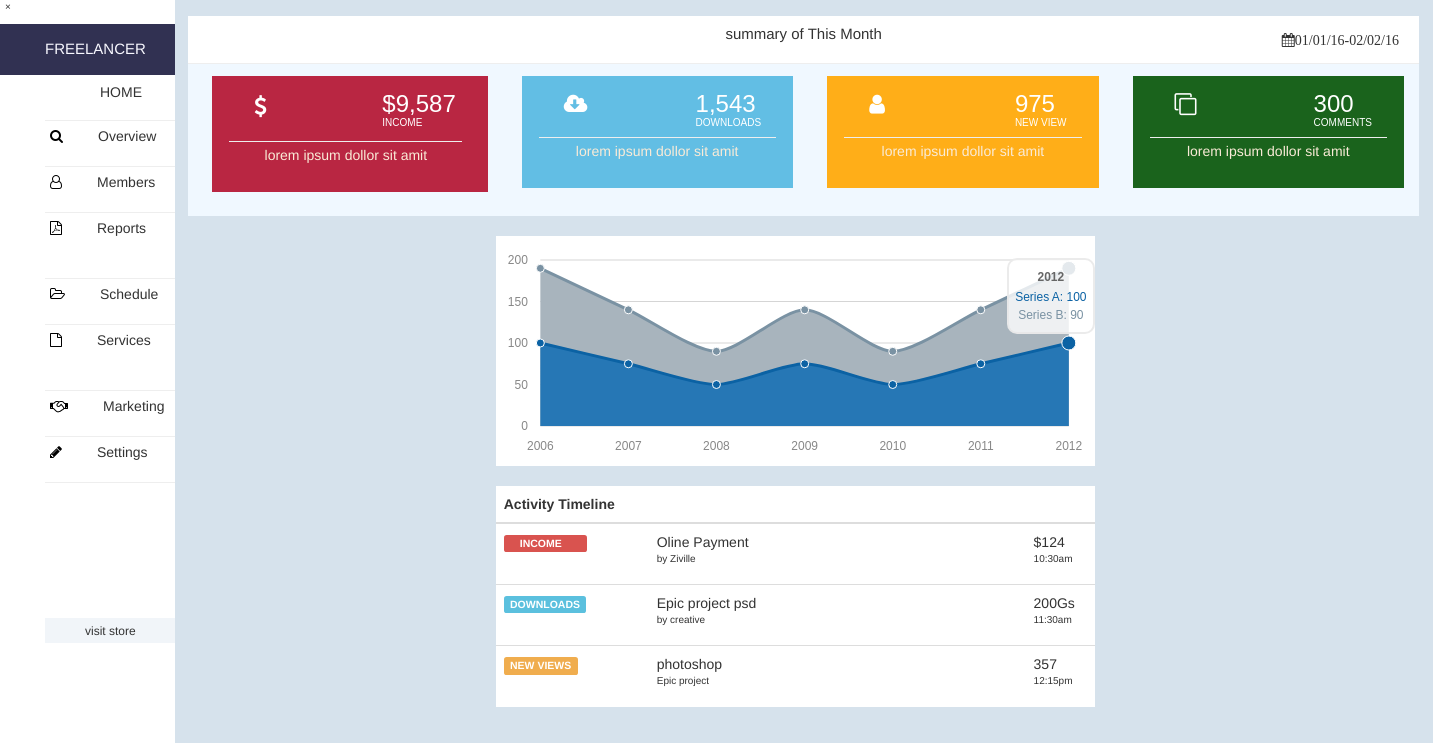
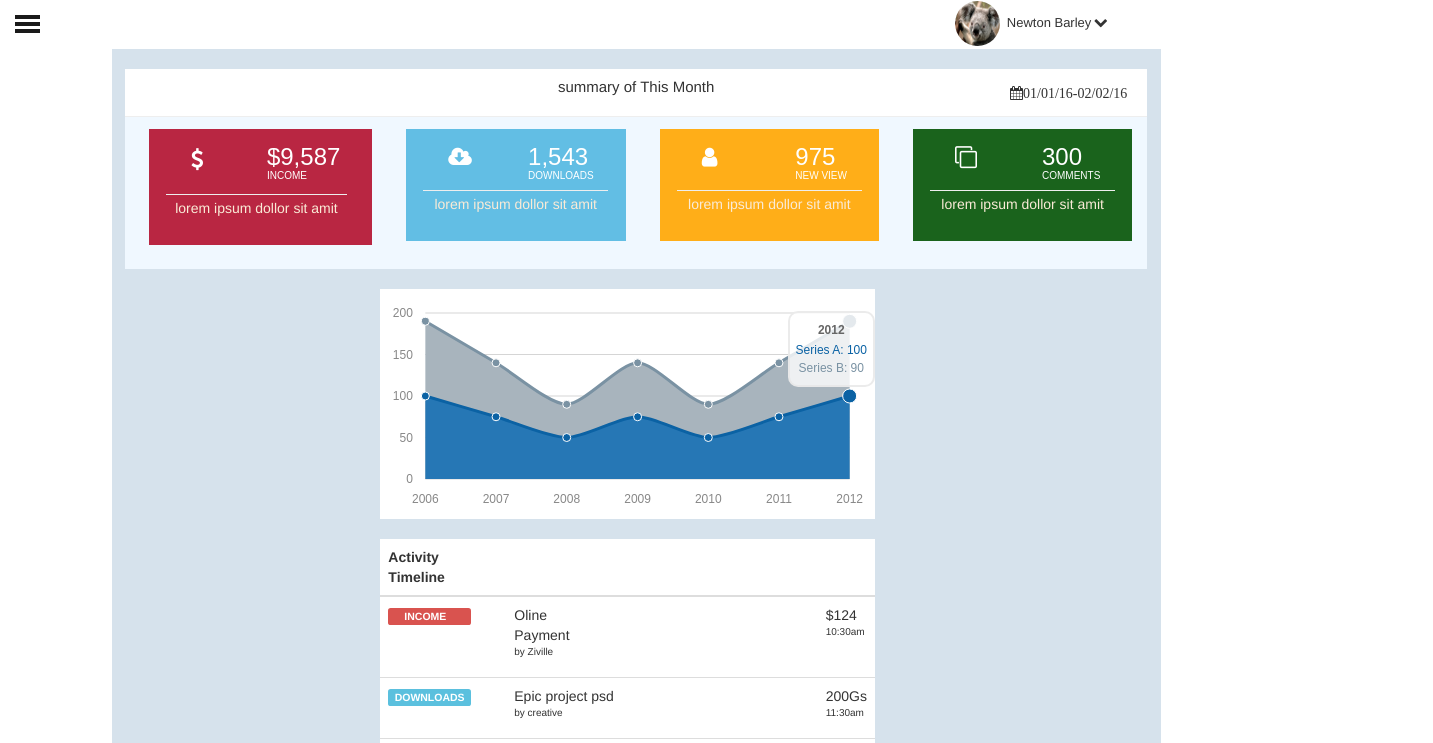
Before and after one commit to kankam1/DASHBOARD, a plain HTML site: page index.html in a window 1280 px wide. Shown: the top 743 px of the page, 1433 px wide, since content can reach past the window. Drawn offline with Linux system fonts and the light colour scheme.

Commit message:
added sidebar toggle to plroject file

```diff
--- a/index.html
+++ b/index.html
@@ -12,45 +12,47 @@
 		<link href="css/style.css" rel="stylesheet">
 	</head>
 	<body>
-		<div class="lk-wrapper">
-			<div class="lk-content">
-				<div class="container-fluid">
-					<div class="col-md-2">
-						<div class="point">
+		<div id="wrapper">
+        <div class="overlay"></div>
 
-							<nav class="lk-nav"> <!-- off viewport navigation -->
-				                <p class="lk-close">&times;</p>
+        <!-- Sidebar -->
+        <nav class="navbar navbar-inverse navbar-fixed-top" id="sidebar-wrapper" role="navigation">
         	<h4>FREELANCER</h4>
-				                <ul>
+            <ul class="nav sidebar-nav">
+
 				<h5>HOME</h5>
-									<hr>
-									<li><a href=""><i class="fa fa-search"></i></a>Overview</li>
-									<hr>
-									<li><a href=""><i class="fa fa-user-o"></i></a>Members</li>
-									<hr>
-									<li><a href=""><i class="fa fa-file-pdf-o"></i></a>Reports<span class="badge">3</span></li>
-									<hr>
-									<li><a href=""><i class="fa fa-folder-open-o"></i></a>Schedule</li>
-									<hr>
-									<li><a href=""><i class="fa fa-file-o"></i></a>Services<span class="badge">11</span></li>
-									<hr>
-									<li><a href=""><i class="fa fa-handshake-o"></i></a>Marketing</li>
-									<hr>
-									<li><a href=""><i class="fa fa-pencil"></i></a>Settings</li>
-									<hr>
+				<hr class="vim">
+				<li><a href=""><i class="fa fa-search"></i>Overview</a></li>
+				<hr class="vim">
+				<li><a href=""><i class="fa fa-user-o"></i>Members</a></li>
+				<hr class="vim">
+				<li><a href=""><i class="fa fa-file-pdf-o"></i>Reports</a><span class="badge">3</span></li>
+				<hr class="vim">
+				<li><a href=""><i class="fa fa-folder-open-o"></i>Schedule</a></li>
+				<hr class="vim">
+				<li><a href=""><i class="fa fa-file-o"></i>Services</a><span class="badge">11</span></li>
+				<hr class="vim">
+				<li><a href=""><i class="fa fa-handshake-o"></i>Marketing</a></li>
+				<hr class="vim">
+				<li><a href=""><i class="fa fa-pencil"></i>Settings</a></li>
+				<hr class="vim">
 				<h5 class="control">visit store</h5>
             </ul>
-				            </nav> <!-- end off viewport nav -->
-				        </div>
-			        </div> <!-- lk-content -->
+        </nav>
+        <!-- /#sidebar-wrapper -->
 
+        <!-- Page Content -->
+        <div id="page-content-wrapper">
+            <button type="button" class="hamburger is-closed" data-toggle="offcanvas">
+                <span class="hamb-top"></span>
+    			<span class="hamb-middle"></span>
+				<span class="hamb-bottom"></span>
+            </button>
+            <div class="container">
 
+                    <div class="col-md-10 col-md-offset-2">
+                       <div class="navbar navbar-default">
 
-
-
-					<div class="col-md-10 main-content">
-						<div class="navbar navbar-default">
-							<a href="#" class="lk-toggle-nav"></a>
 
 
 							<div class="collapse navbar-collapse" id="mynavbar-content">
@@ -191,14 +193,18 @@
 	                </div>
 	            </div>
 	        </div>
+	        <!-- /#page-content-wrapper -->
+
+	    </div>
+	    <!-- /#wrapper -->
+
+
 
 		<script src="js/jquery-3.2.1.min.js"></script>
 		<script src="js/bootstrap.min.js"></script>
 		<script src="js/raphael.min.js"></script>
 		<script src="morris/morris.min.js"></script>
-
 		<script>
-
 						/*
 			 * Play with this code and it'll update in the panel opposite.
 			 *
@@ -220,37 +226,34 @@
 			  labels: ['Series A', 'Series B']
 			});
 
-						/*********************************************
-			*                ON DOM READY                *
-			*********************************************/
-			$(function() {
-			    $('.lk-toggle-nav').click(function() {
-			        toggleNav();
-			    });
-			    $('.lk-close').click(function() {
-			        toggleNav();
-			    });
+			$(document).ready(function () {
+				  var trigger = $('.hamburger'),
+				      overlay = $('.overlay'),
+				     isClosed = false;
+
+				    trigger.click(function () {
+				      hamburger_cross();
 				    });
 
+				    function hamburger_cross() {
 
-			/*********************************************
-			*                  FUNCTIONS                 *
-			*********************************************/
-			function toggleNav() {
-			    if($('.lk-wrapper').hasClass('show-nav')) {
-			        $('.lk-wrapper').removeClass('show-nav');
-			    }
-			    else {
-			        $('.lk-wrapper').addClass('show-nav');
+				      if (isClosed == true) {
+				        overlay.hide();
+				        trigger.removeClass('is-open');
+				        trigger.addClass('is-closed');
+				        isClosed = false;
+				      } else {
+				        overlay.show();
+				        trigger.removeClass('is-closed');
+				        trigger.addClass('is-open');
+				        isClosed = true;
 				      }
 				  }
 
-
-
-
-
-
-
+				  $('[data-toggle="offcanvas"]').click(function () {
+				        $('#wrapper').toggleClass('toggled');
+				  });
+			});
 		</script>
 	</body>
 </html>
```
Lines whose indentation alone changed are shown as unchanged.
